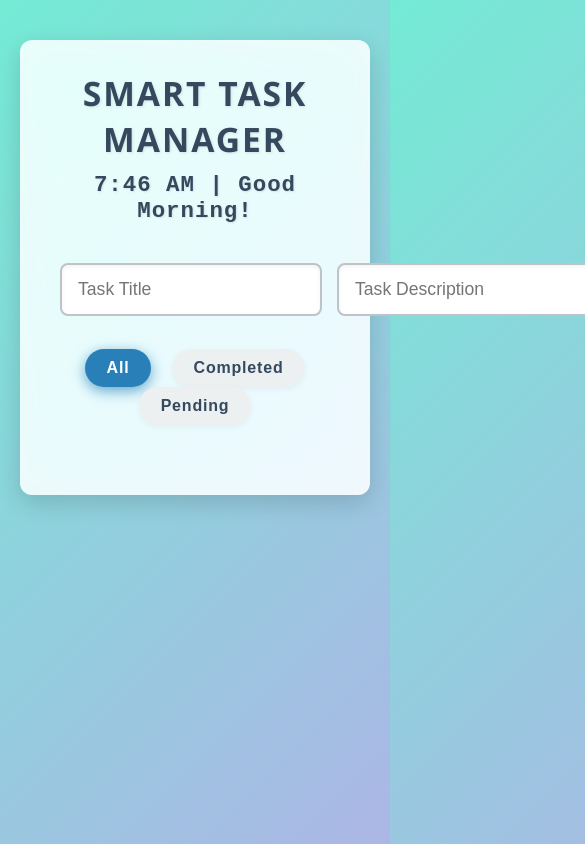
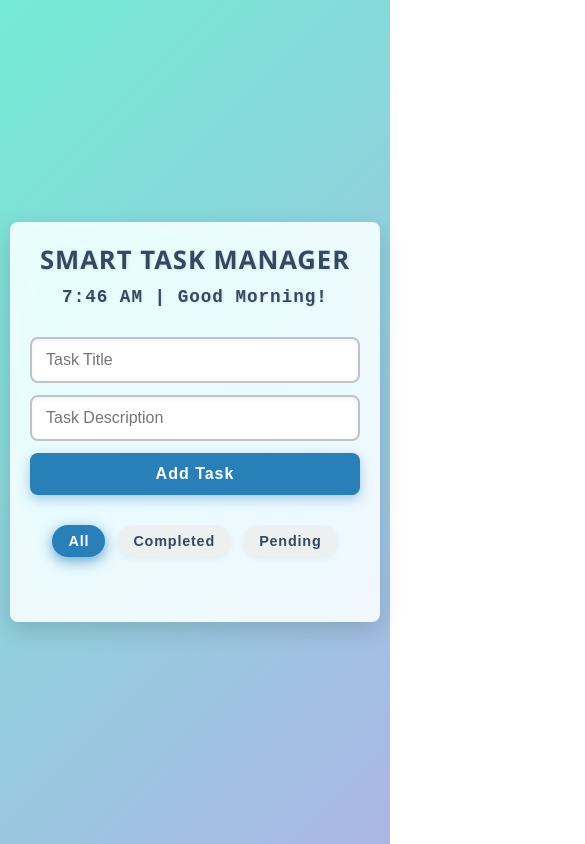
Before and after one commit to PrinceRajKiranOfficial/JS_Project, a plain HTML site: page index.html in a window 390 px wide. Shown: the top 844 px of the page, 585 px wide, since content can reach past the window. Drawn offline with Linux system fonts and the light colour scheme.

Commit message:
responsive

```diff
--- a/script.js
+++ b/script.js
@@ -17,7 +17,7 @@ function init() {
     loadTasksFromStorage();
     renderTasks();
     updateClockGreeting();
-    setInterval(updateClockGreeting, 60000); // Update every minute
+    setInterval(updateClockGreeting, 30000); // Update every 30 seconds
 }
 
 // Load tasks from localStorage
--- a/style.css
+++ b/style.css
@@ -238,3 +238,73 @@ header h1 {
     opacity: 0.6;
     border: 3px dashed #2980b9;
 }
+
+/* Responsive styles */
+@media (max-width: 600px) {
+    body {
+        padding: 20px 10px;
+        align-items: center;
+    }
+
+    .container {
+        padding: 20px 20px 30px 20px;
+        max-width: 100%;
+        border-radius: 8px;
+    }
+
+    header h1 {
+        font-size: 1.6rem;
+        letter-spacing: 1px;
+    }
+
+    .clock-greeting {
+        font-size: 1.1rem;
+    }
+
+    .task-input {
+        flex-direction: column;
+        gap: 12px;
+        align-items: stretch;
+    }
+
+    .task-input input[type="text"] {
+        font-size: 1rem;
+        padding: 12px 14px;
+    }
+
+    .task-input button {
+        width: 100%;
+        padding: 12px 0;
+        font-size: 1rem;
+    }
+
+    .task-filter .filter-btn {
+        padding: 8px 16px;
+        margin: 5px 4px;
+        font-size: 0.9rem;
+    }
+
+    .task-list {
+        max-height: 300px;
+        padding-right: 4px;
+    }
+
+    .task-title {
+        font-size: 1rem;
+    }
+
+    .task-desc {
+        font-size: 0.9rem;
+    }
+
+    .task-actions button {
+        font-size: 1.1rem;
+    }
+
+    .task-checkbox {
+        width: 18px;
+        height: 18px;
+        margin-left: 10px;
+        margin-right: 8px;
+    }
+}
```
